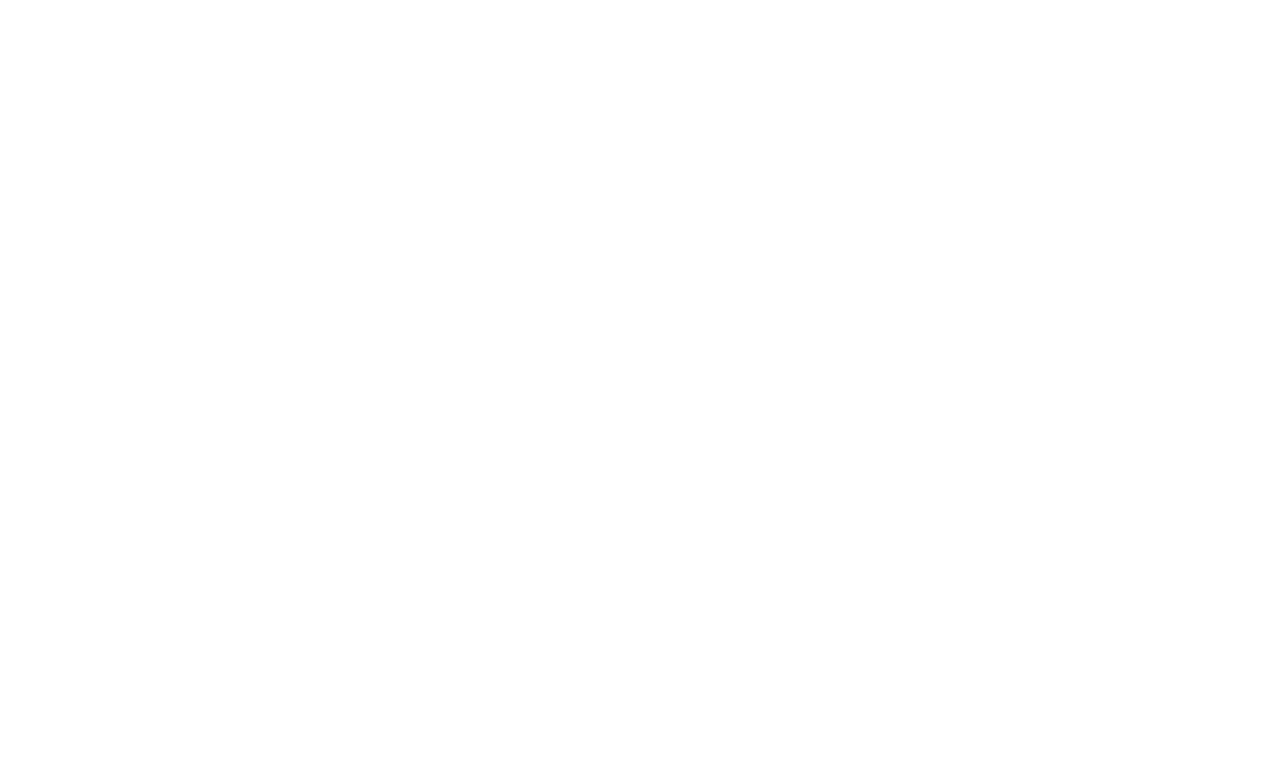
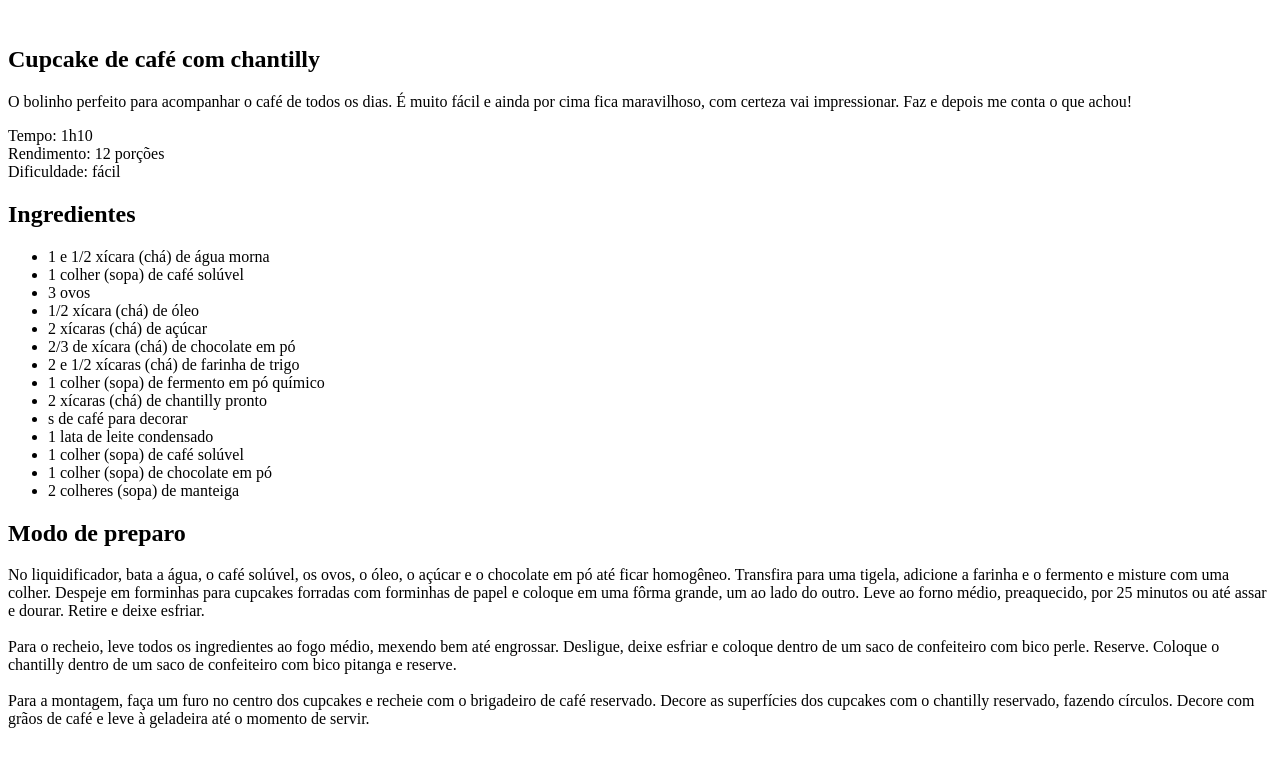
Before and after one commit to GuiSonsin/pagina-de-receita, a plain HTML site: page index.html in a window 1280 px wide. Drawn offline with Linux system fonts and the light colour scheme.

Commit message:
Estrutura Inicial HTML

```diff
--- a/index.html
+++ b/index.html
@@ -7,6 +7,54 @@
     <link rel="stylesheet" href="style.css">
 </head>
 <body>
+    <div id = "page">
+        <img src="" alt="">
+    <main>
+        <section id = "about">
+            <h1>Cupcake de café com chantilly </h1>
 
+        <p>
+            O bolinho perfeito para acompanhar o café de todos os dias. É muito fácil e ainda por cima fica maravilhoso, com certeza vai impressionar. Faz e depois me conta o que achou!
+        </p>
+
+        <p>
+            Tempo: 1h10 <br>
+            Rendimento: 12 porções <br>
+            Dificuldade: fácil
+        </p>
+
+        </section>
+
+        <section id = "ingredients">
+            <h2>Ingredientes</h2>
+            <ul>
+                <li>1 e 1/2 xícara (chá) de água morna</li>
+                <li>1 colher (sopa) de café solúvel</li>
+                <li>3 ovos</li>
+                <li>1/2 xícara (chá) de óleo</li>
+                <li>2 xícaras (chá) de açúcar</li>
+                <li>2/3 de xícara (chá) de chocolate em pó</li>
+                <li>2 e 1/2 xícaras (chá) de farinha de trigo</li>
+                <li>1 colher (sopa) de fermento em pó químico</li>
+                <li>2 xícaras (chá) de chantilly pronto</li>
+                <li>s de café para decorar</li>
+                <li>1 lata de leite condensado</li>
+                <li>1 colher (sopa) de café solúvel</li>
+                <li>1 colher (sopa) de chocolate em pó</li>
+                <li>2 colheres (sopa) de manteiga</li>
+            </ul>
+
+        </section>
+        <section id = "preparation">
+            <h2>Modo de preparo</h2>
+            <p>
+                No liquidificador, bata a água, o café solúvel, os ovos, o óleo, o açúcar e o chocolate em pó até ficar homogêneo. Transfira para uma tigela, adicione a farinha e o fermento e misture com uma colher. Despeje em forminhas para cupcakes forradas com forminhas de papel e coloque em uma fôrma grande, um ao lado do outro. Leve ao forno médio, preaquecido, por 25 minutos ou até assar e dourar. Retire e deixe esfriar. <br><br>
+                Para o recheio, leve todos os ingredientes ao fogo médio, mexendo bem até engrossar. Desligue, deixe esfriar e coloque dentro de um saco de confeiteiro com bico perle. Reserve. Coloque o chantilly dentro de um saco de confeiteiro com bico pitanga e reserve. <br><br>
+                Para a montagem, faça um furo no centro dos cupcakes e recheie com o brigadeiro de café reservado. Decore as superfícies dos cupcakes com o chantilly reservado, fazendo círculos. Decore com grãos de café e leve à geladeira até o momento de servir.
+            </p>
+        </section>
+    </main>
+    </div>
 </body>
+
 </html>
```
